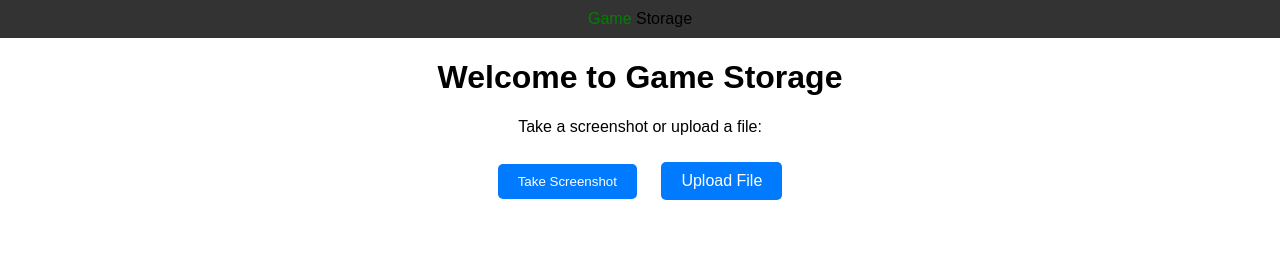
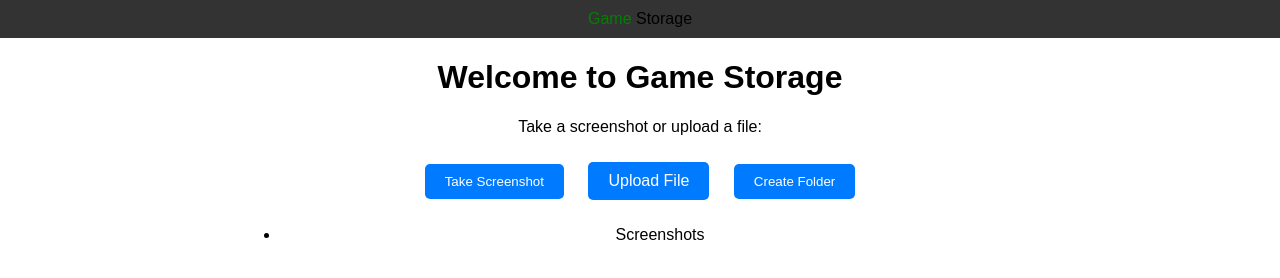
Before and after one commit to ivaan1359/ivaan1359.github.io, a plain HTML site: page home.html in a window 1280 px wide. Both pictures are taken after a click on the button "Take Screenshot". Drawn offline with Linux system fonts and the light colour scheme.

Commit message:
Update home.html

```diff
--- a/home.html
+++ b/home.html
@@ -52,11 +52,32 @@
   <button class="button" onclick="takeScreenshot()">Take Screenshot</button>
   <input type="file" id="fileInput" style="display: none;">
   <label for="fileInput" class="button">Upload File</label>
+  <button class="button" onclick="createFolder()">Create Folder</button>
+  <ul id="foldersList"></ul>
 </div>
 <script>
   function takeScreenshot() {
-    // Implement screenshot functionality here
-    alert('Screenshot taken!');
+    // Dummy function for demonstration
+    let timestamp = new Date().toISOString().replace(/[^\w]/g, '');
+    let screenshotName = 'screenshot_' + timestamp + '.png';
+    let folder = 'Screenshots';
+    addToFolderList(folder);
+    alert(`Screenshot "${screenshotName}" saved to folder "${folder}"`);
+  }
+
+  function createFolder() {
+    let folderName = prompt('Enter folder name:');
+    if (folderName) {
+      addToFolderList(folderName);
+      alert(`Folder "${folderName}" created`);
+    }
+  }
+
+  function addToFolderList(folderName) {
+    let foldersList = document.getElementById('foldersList');
+    let li = document.createElement('li');
+    li.textContent = folderName;
+    foldersList.appendChild(li);
   }
 </script>
 </body>
```
